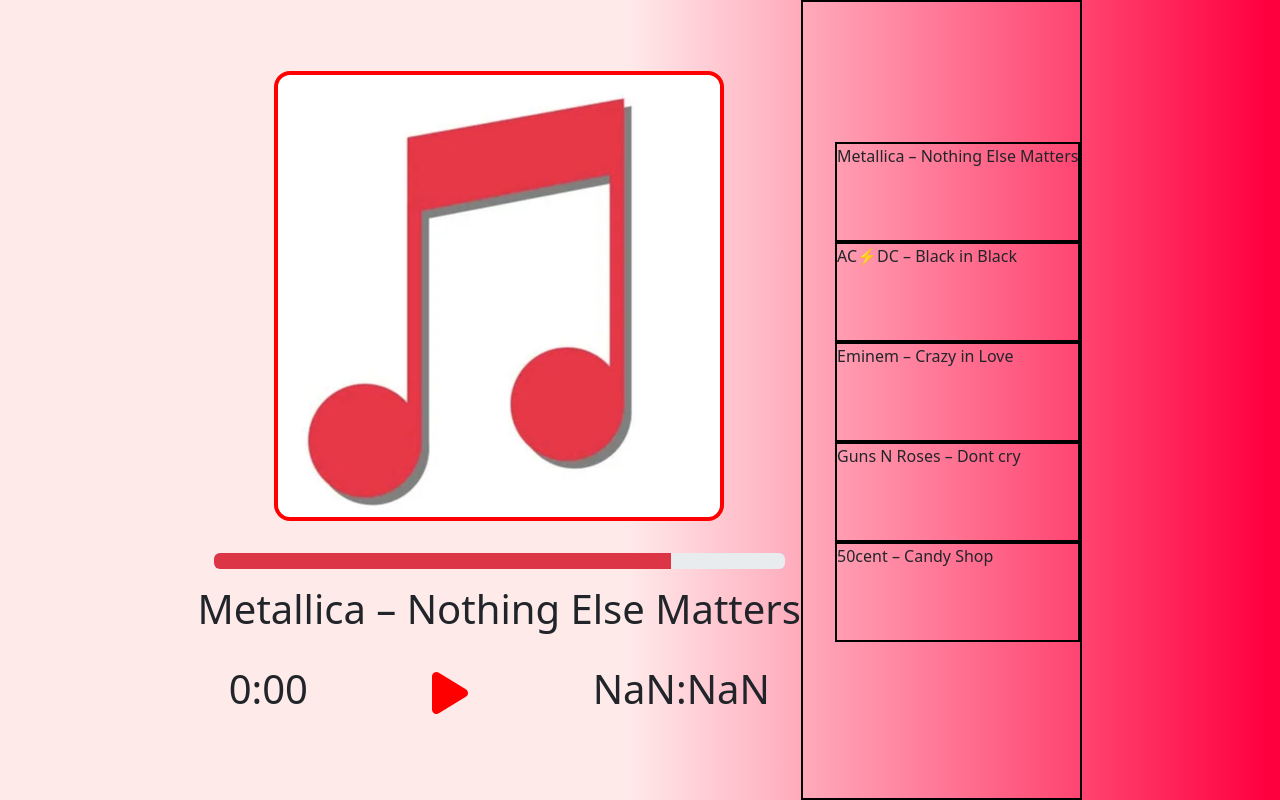
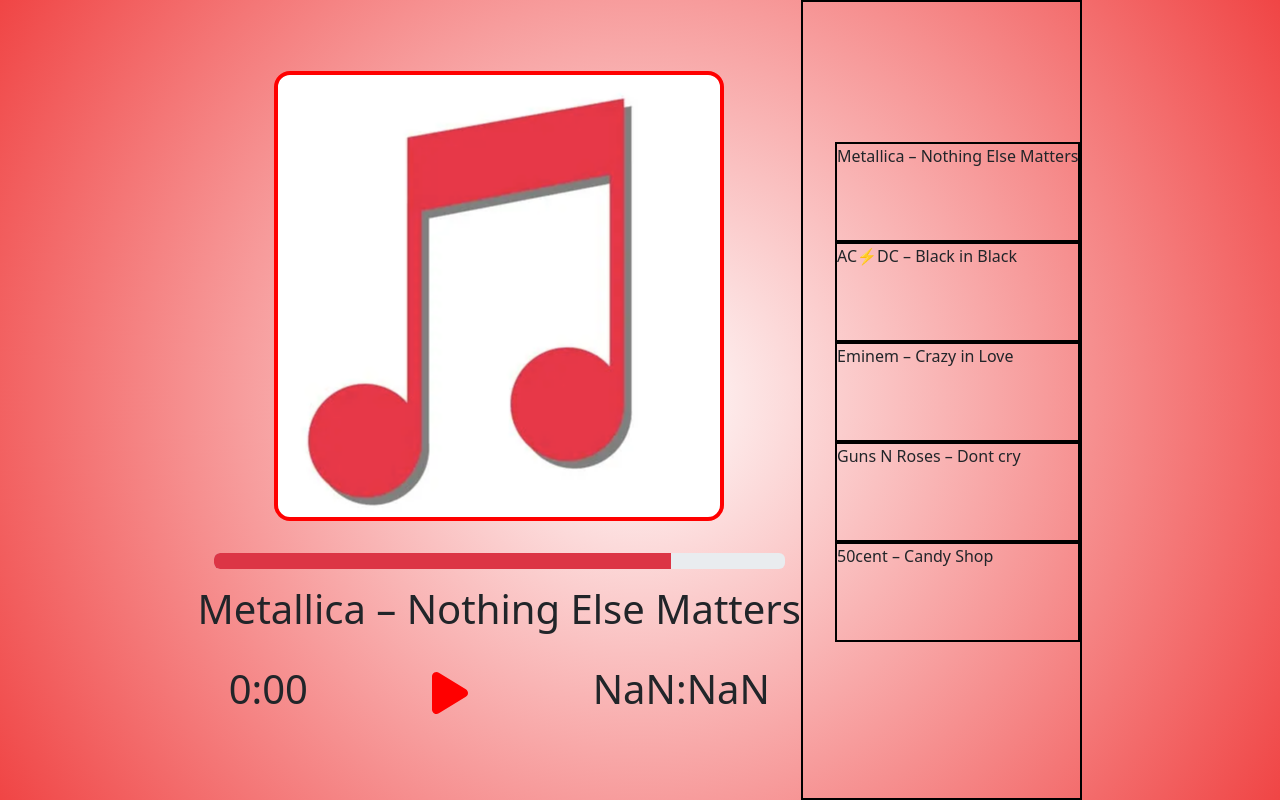
Before and after one commit to Cor4zon/MP3-Player, a React (Create React App) app: page / in a window 1280 px wide. Built offline with nearby package versions, Linux system fonts and the light colour scheme.

Commit message:
resize App

```diff
--- a/src/App.css
+++ b/src/App.css
@@ -4,12 +4,14 @@
 }
 
 .html, body {
-  background: rgb(255,234,234);
-  background: linear-gradient(90deg, rgba(255,234,234,1) 49%, rgba(255,0,63,1) 99%);
+  background: rgb(255,255,255);
+  background: radial-gradient(circle, rgba(255,255,255,1) 0%, rgba(240,69,69,1) 100%);
 }
 
 .App {
   display: flex;
   justify-content: center;
   align-items: center;
+  width: 100vw;
+  height: 100%;
 }
```
